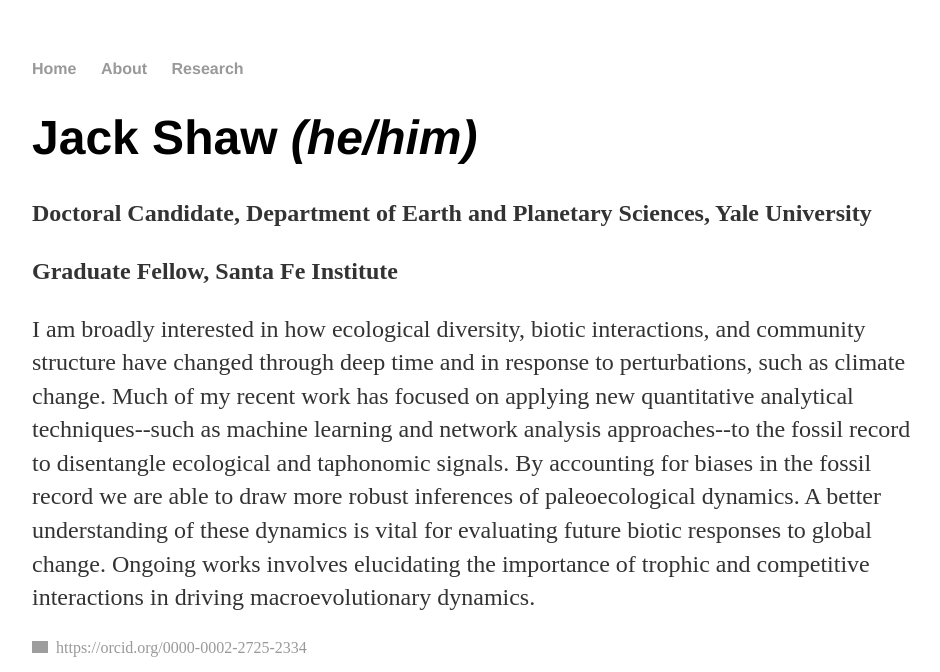
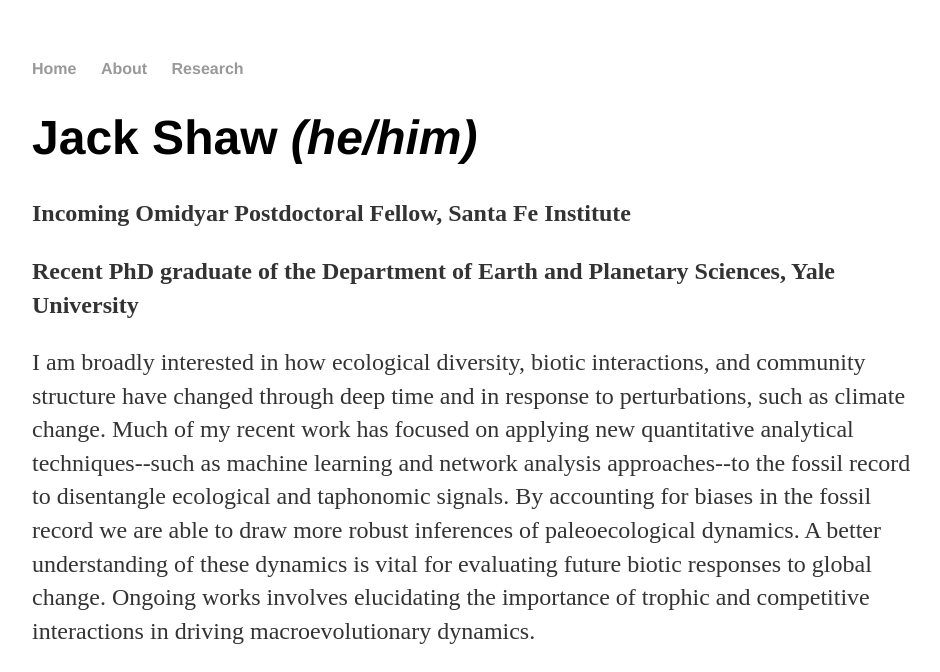
Before and after one commit to jackolivershaw/jackolivershaw.github.io, a Jekyll site: the page built from index.html, in a window 1280 px wide. Shown: the top 672 px of the page, without its empty margins (160-1100 px from the left). Built offline with Jekyll 4.4.1, drawn with Linux system fonts in a browser that asks for light colours; grey boxes are pictures that could not be loaded.

Commit message:
Update index.html

```diff
--- a/index.html
+++ b/index.html
@@ -4,8 +4,10 @@
 ---
 <div class="blurb">
 	<h1>Jack Shaw <i>(he/him)</i></h1>
-	<b><p>Doctoral Candidate, Department of Earth and Planetary Sciences, Yale University</p>
-	<p>Graduate Fellow, Santa Fe Institute</p></b>
+	<b>
+		<p>Incoming Omidyar Postdoctoral Fellow, Santa Fe Institute</p>
+		<p>Recent PhD graduate of the Department of Earth and Planetary Sciences, Yale University</p>
+	</b>
 	<p></p>
 	<p>I am broadly interested in how ecological diversity, biotic interactions, and community structure have changed through deep time and in response to perturbations, such as climate change. Much of my recent work has focused on applying new quantitative analytical techniques--such as machine learning and network analysis approaches--to the fossil record to disentangle ecological and taphonomic signals. By accounting for biases in the fossil record we are able to draw more robust inferences of paleoecological dynamics. A better understanding of these dynamics is vital for evaluating future biotic responses to global change. Ongoing works involves elucidating the importance of trophic and competitive interactions in driving macroevolutionary dynamics.</p>
 	<p></p>
```
